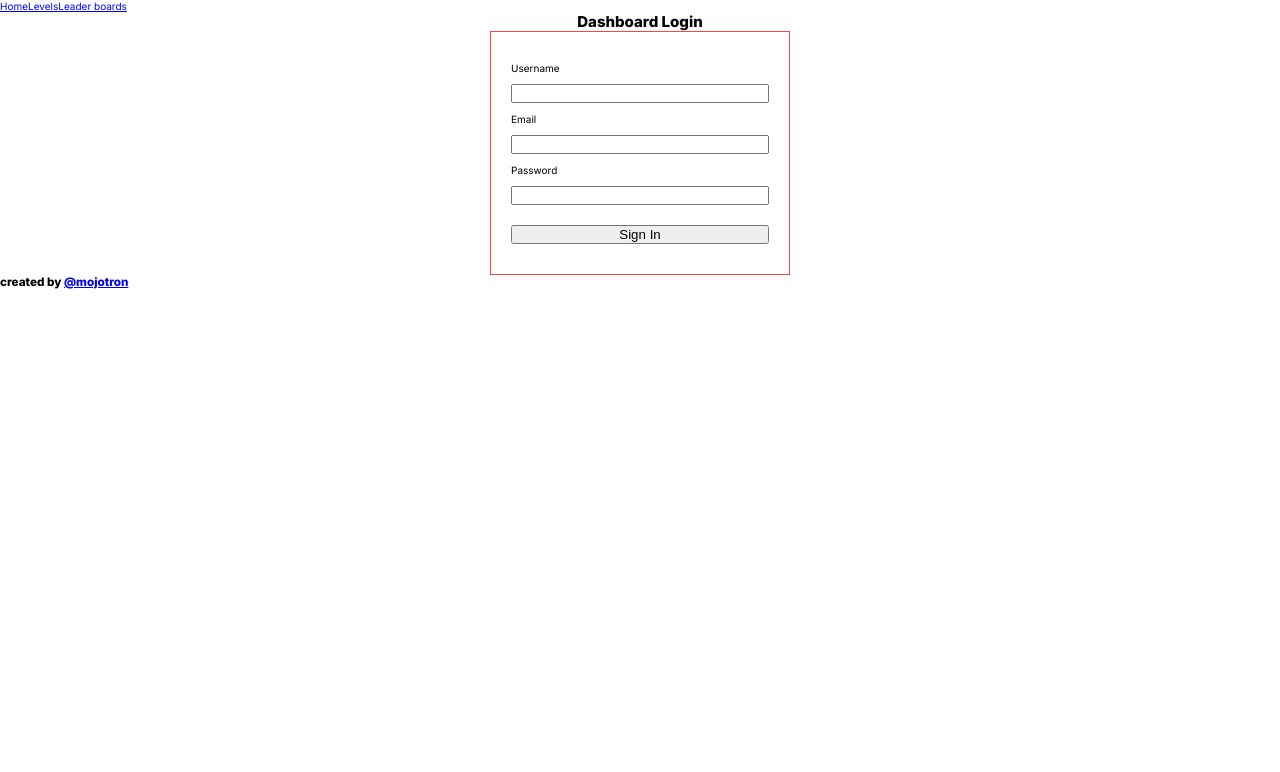
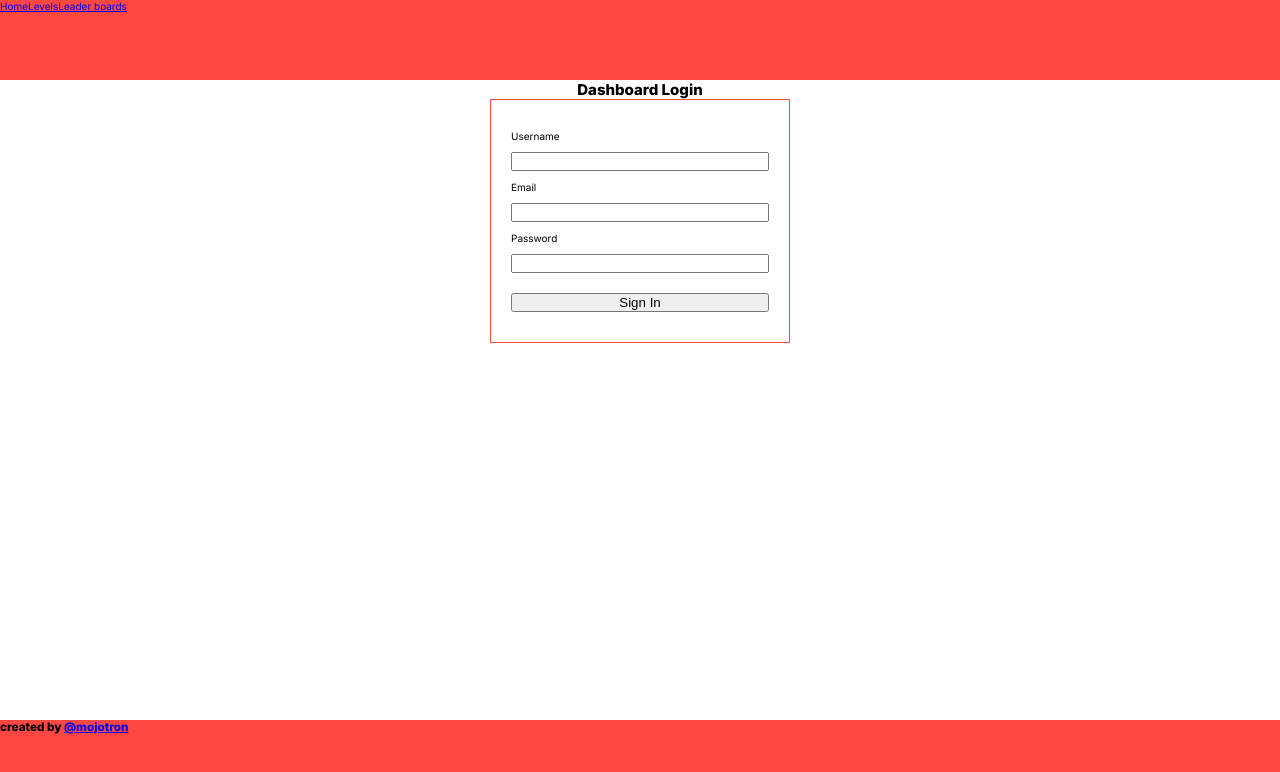
Before and after one commit to mojotron/where-is-waldo, a React (Create React App) app: page /admin in a window 1280 px wide. Shown: the top 772 px of the page. Built offline with nearby package versions, Linux system fonts and the light colour scheme; a web font is replaced by a local one.

Commit message:
refactor

```diff
--- a/src/components/Navbar.js
+++ b/src/components/Navbar.js
@@ -3,7 +3,7 @@ import "../styles/Navbar.css";
 
 const Navbar = () => {
   return (
-    <nav>
+    <nav className="Navbar">
       <NavLink to="/">Home</NavLink>
       <NavLink to="">Levels</NavLink>
       <NavLink to="">Leader boards</NavLink>
--- /dev/null
+++ b/src/components/dashboard/UploadImage.js
@@ -0,0 +1,56 @@
+import { useState } from "react";
+import { uploadImageToStorage } from "../../firebaseApp";
+
+const UploadImage = () => {
+  const [uploadImageData, setUploadImageData] = useState({
+    directory: "",
+    file: null,
+  });
+
+  const handleChange = (event) => {
+    console.log(event.target);
+    const { name, value, type, files } = event.target;
+    setUploadImageData((state) => {
+      return { ...state, [name]: type === "file" ? files[0] : value };
+    });
+  };
+
+  const handleUploadImage = async (event) => {
+    event.preventDefault();
+    if (setUploadImageData.file === null) return;
+    await uploadImageToStorage(uploadImageData.directory, uploadImageData.file);
+    setUploadImageData({ directory: "", file: null });
+  };
+  return (
+    <form onSubmit={handleUploadImage}>
+      <label htmlFor="storage-directory">select server directory</label>
+
+      <select
+        id="storage-directory"
+        name="directory"
+        value={uploadImageData.directory}
+        onChange={handleChange}
+      >
+        <option value="">--choose--</option>
+        <option value="characterIcons">characters</option>
+        <option value="gameImages">game images</option>
+        <option value="levelSmallImages">level small</option>
+      </select>
+
+      <label htmlFor="storage-image">select image</label>
+      <input
+        id="storage-image"
+        type="file"
+        accept="image/png image/jpg"
+        name="file"
+        onChange={handleChange}
+      />
+
+      <button className="btn" type="submit">
+        upload image
+      </button>
+    </form>
+  );
+};
+
+export default UploadImage;
--- a/src/pages/Dashboard.js
+++ b/src/pages/Dashboard.js
@@ -1,61 +1,35 @@
 import { useState, useEffect } from "react";
-import { uploadImageToStorage } from "../firebaseApp";
+import UploadImage from "../components/dashboard/UploadImage";
 import "../styles/Dashboard.css";
 
 const Dashboard = () => {
-  const [uploadImageData, setUploadImageData] = useState({
-    directory: "",
-    file: null,
-  });
+  const [characterList, setCharacterList] = useState([]);
+  const [levelList, setLevelList] = useState([]);
 
-  const handleChange = (event) => {
-    const { name, value, type, files } = event.target;
-    setUploadImageData((state) => {
-      return { ...state, [name]: type === "file" ? files[0] : value };
-    });
-  };
-
-  const handleUploadImage = (event) => {
-    event.preventDefault();
-    if (setUploadImageData.file === null) return;
-
-    uploadImageToStorage(uploadImageData.directory, uploadImageData.file);
-  };
+  useEffect(() => {
+    console.log("run effect");
+  }, [characterList.length]);
 
   return (
-    <div>
+    <div className="Dashboard">
       <h1>Dashboard</h1>
       <div className="">
-        <h2>Add new image</h2>
+        <h2>Upload new image</h2>
+        <UploadImage />
+        <div>
+          <h2>Create new Character</h2>
+          <form>
+            <label htmlFor="">Select Character Image</label>
+            <select id=""></select>
+            <label htmlFor="">Character Name</label>
+            <input id="" type="text" />
+            <button className="btn">Create</button>
+          </form>
+        </div>
 
-        <form onSubmit={handleUploadImage}>
-          <label htmlFor="storage-directory">select server directory</label>
-
-          <select
-            id="storage-directory"
-            name="directory"
-            value={uploadImageData.directory}
-            onChange={handleChange}
-          >
-            <option value="">--choose--</option>
-            <option value="characterIcons">characters</option>
-            <option value="gameImages">game images</option>
-            <option value="levelSmallImages">level small</option>
-          </select>
-
-          <label htmlFor="storage-image">select image</label>
-          <input
-            id="storage-image"
-            type="file"
-            accept="image/png image/jpg"
-            name="file"
-            onChange={handleChange}
-          />
-
-          <button className="btn" type="submit">
-            upload image
-          </button>
-        </form>
+        <div>
+          <h2>Create new Level</h2>
+        </div>
       </div>
     </div>
   );
--- a/src/pages/Layout.js
+++ b/src/pages/Layout.js
@@ -6,7 +6,7 @@ const Layout = () => {
   return (
     <>
       <Navbar />
-      <main>
+      <main className="MainSection">
         <Outlet />
       </main>
       <Footer />
--- a/src/styles/Dashboard.css
+++ b/src/styles/Dashboard.css
@@ -1,3 +1,6 @@
+.Dashboard {
+  padding: 5rem;
+}
 #upload-image {
   display: none;
 }
--- a/src/styles/Footer.css
+++ b/src/styles/Footer.css
@@ -0,0 +1,4 @@
+.Footer {
+  height: 10vh;
+  background-color: var(--red);
+}
--- a/src/styles/Navbar.css
+++ b/src/styles/Navbar.css
@@ -0,0 +1,4 @@
+.Navbar {
+  height: 10vh;
+  background-color: var(--red);
+}
--- a/src/styles/index.css
+++ b/src/styles/index.css
@@ -79,3 +79,7 @@ body {
   width: 2rem;
   height: 2rem;
 }
+.MainSection {
+  min-height: 80vh;
+  width: 100vw;
+}
```
Also changed, not shown: 1 other file (tests, documents, lock files or other folders).
